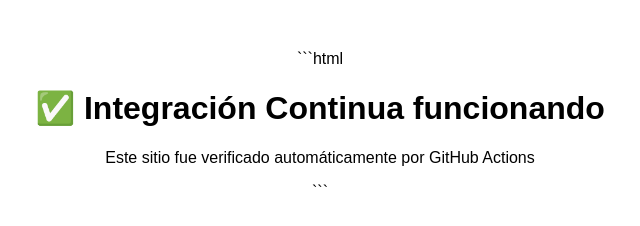
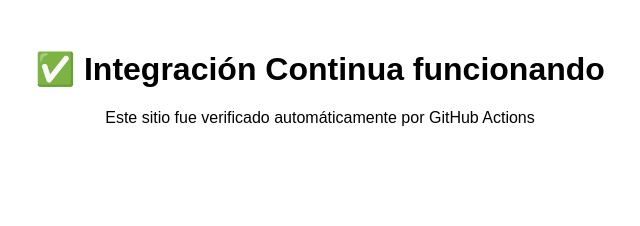
Before and after one commit to jaimepadron94/ci-webapp-practica, a plain HTML site: page index.html in a window 1280 px wide. Shown: the whole page, without its empty margins (320-960 px from the left). Drawn offline with Linux system fonts and the light colour scheme.

Commit message:
Fix HTML formatting in index.html

````diff
--- a/index.html
+++ b/index.html
@@ -1 +1 @@
-```html <!DOCTYPE html> <html> <head><title>CI Demo</title></head> <body style="font-family:sans-serif;text-align:center;margin-top:50px;"> <h1>✅ Integración Continua funcionando</h1> <p>Este sitio fue verificado automáticamente por GitHub Actions</p> </body> </html> ```
+<!DOCTYPE html><html><head><title>CI Demo</title></head><body style="font-family:sans-serif;text-align:center;margin-top:50px;"><h1>✅ Integración Continua funcionando</h1><p>Este sitio fue verificado automáticamente por GitHub Actions</p></body></html>
````
